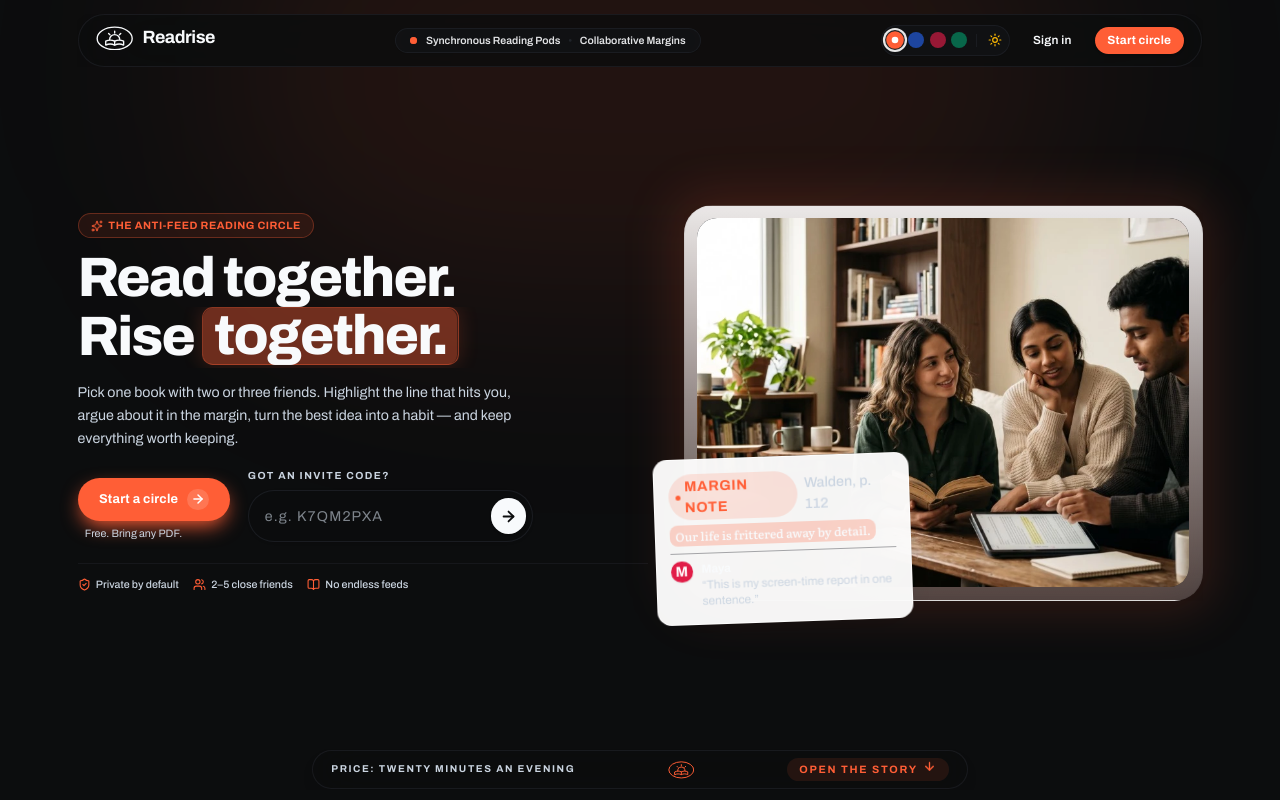
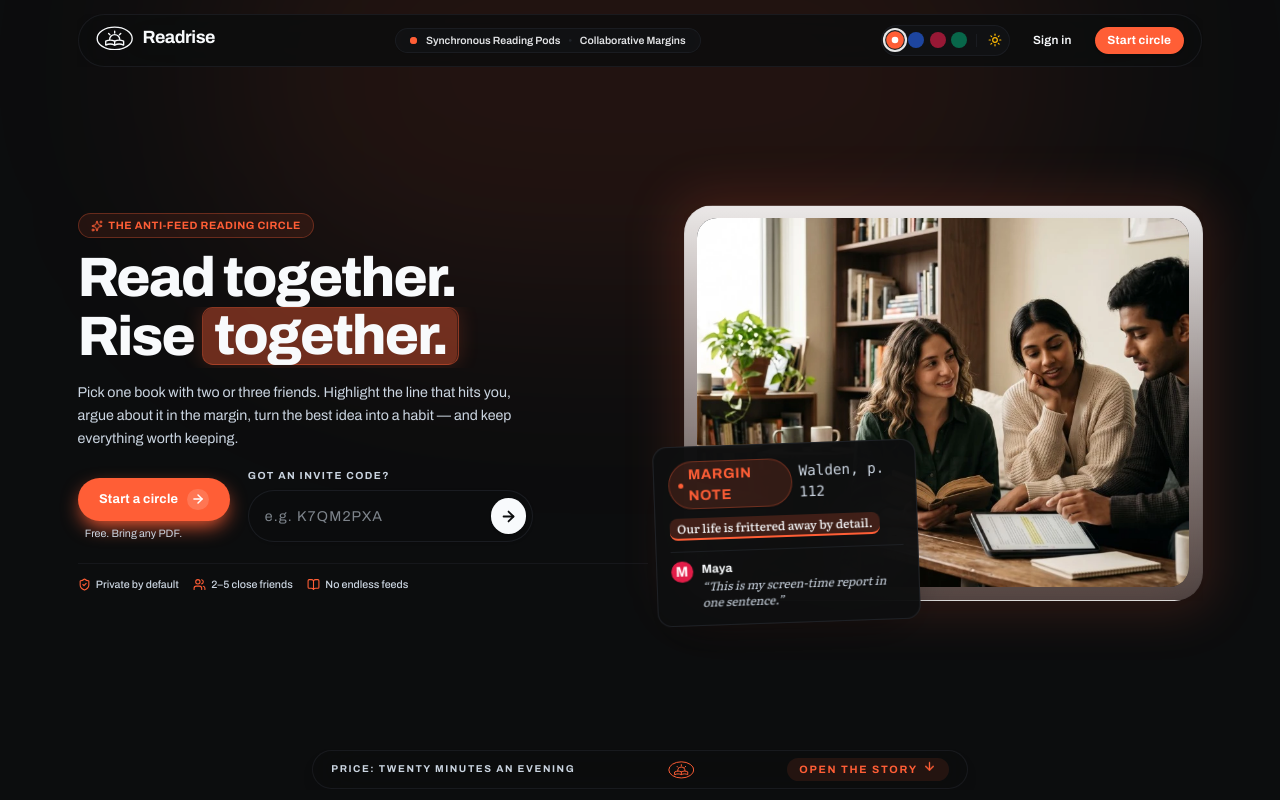
Before and after one commit to syneolabs-web/readrise, a Next.js app: page / in a window 1280 px wide. Shown: the top 800 px of the page. Built offline with nearby package versions, Linux system fonts and the light colour scheme.

Commit message:
Fix dark theme floating margin note contrast and configure Tailwind v4 dark variant

```diff
--- a/app/globals.css
+++ b/app/globals.css
@@ -1,4 +1,6 @@
 @import "tailwindcss";
+
+@custom-variant dark (&:where([data-theme=dark], [data-theme=dark] *));
 
 /**
  * Prodoxity design tokens: a vibe × theme matrix.
--- a/components/landing/Cover.tsx
+++ b/components/landing/Cover.tsx
@@ -185,38 +185,39 @@ export function Cover() {
           {/* Floating Glass Margin Note */}
           <motion.figure
             style={{ y: noteY }}
-            className="absolute -bottom-6 left-2 w-[min(18rem,88%)] sm:-left-4 lg:-left-8 z-20"
+            className="absolute -bottom-6 left-2 w-[min(18.5rem,88%)] sm:-left-4 lg:-left-8 z-20"
           >
             <div
-              className="anim-note-in rounded-2xl border border-white/80 bg-white/95 p-3.5 shadow-[0_15px_35px_-8px_rgba(0,0,0,0.15)] backdrop-blur-2xl transition-all duration-300 hover:rotate-0 hover:scale-[1.02] dark:border-white/15 dark:bg-[#1C1814]/95 sm:p-4"
+              className="anim-note-in rounded-2xl border border-cover-rule/70 bg-cover-paper/95 p-3.5 shadow-[0_20px_45px_-10px_rgba(0,0,0,0.35)] backdrop-blur-2xl transition-all duration-300 hover:rotate-0 hover:scale-[1.02] sm:p-4 dark:border-white/15 dark:bg-[#151311]/95"
               style={{ animationDelay: "950ms" }}
             >
-              <div className="mb-2 flex items-center justify-between gap-2">
-                <span className="inline-flex items-center gap-1 rounded-full bg-series/15 px-2 py-0.5 text-3xs font-bold uppercase tracking-wider text-series">
+              <div className="mb-2.5 flex items-center justify-between gap-2">
+                <span className="inline-flex items-center gap-1.5 rounded-full border border-series/30 bg-series/15 px-2.5 py-0.5 text-3xs font-bold uppercase tracking-wider text-series shadow-xs">
                   <span className="h-1.5 w-1.5 rounded-full bg-series" />
                   Margin note
                 </span>
-                <span className="text-3xs font-medium text-cover-ink-soft">Walden, p. 112</span>
+                <span className="font-mono text-3xs font-medium text-cover-ink-soft">Walden, p. 112</span>
               </div>
 
-              <blockquote className="font-prose text-xs leading-snug text-cover-ink">
-                <mark className="rounded-md bg-series/25 px-1.5 py-0.5 font-medium text-cover-ink dark:bg-series/35">
+              <blockquote className="font-prose text-xs leading-snug">
+                <span className="inline-block rounded-md border-b-2 border-series bg-series/20 px-2 py-0.5 font-medium text-cover-ink">
                   Our life is frittered away by detail.
-                </mark>
+                </span>
               </blockquote>
 
-              <figcaption className="mt-2.5 flex items-start gap-2.5 border-t border-cover-rule/40 pt-2">
+              <figcaption className="mt-3 flex items-start gap-2.5 border-t border-cover-rule/60 pt-2.5">
                 <span
                   aria-hidden="true"
                   className="cover-label grid h-6 w-6 shrink-0 place-items-center rounded-full bg-series-cerise text-3xs font-bold text-white shadow-xs"
                 >
                   M
                 </span>
-                <span className="text-xs leading-snug text-cover-ink-soft">
-                  <b className="font-semibold text-cover-ink">Maya</b>
-                  <br />
-                  “This is my screen-time report in one sentence.”
-                </span>
+                <div className="text-xs leading-snug">
+                  <span className="font-bold text-cover-ink">Maya</span>
+                  <p className="mt-0.5 text-xs text-cover-ink-soft font-prose italic">
+                    “This is my screen-time report in one sentence.”
+                  </p>
+                </div>
               </figcaption>
             </div>
           </motion.figure>
```
